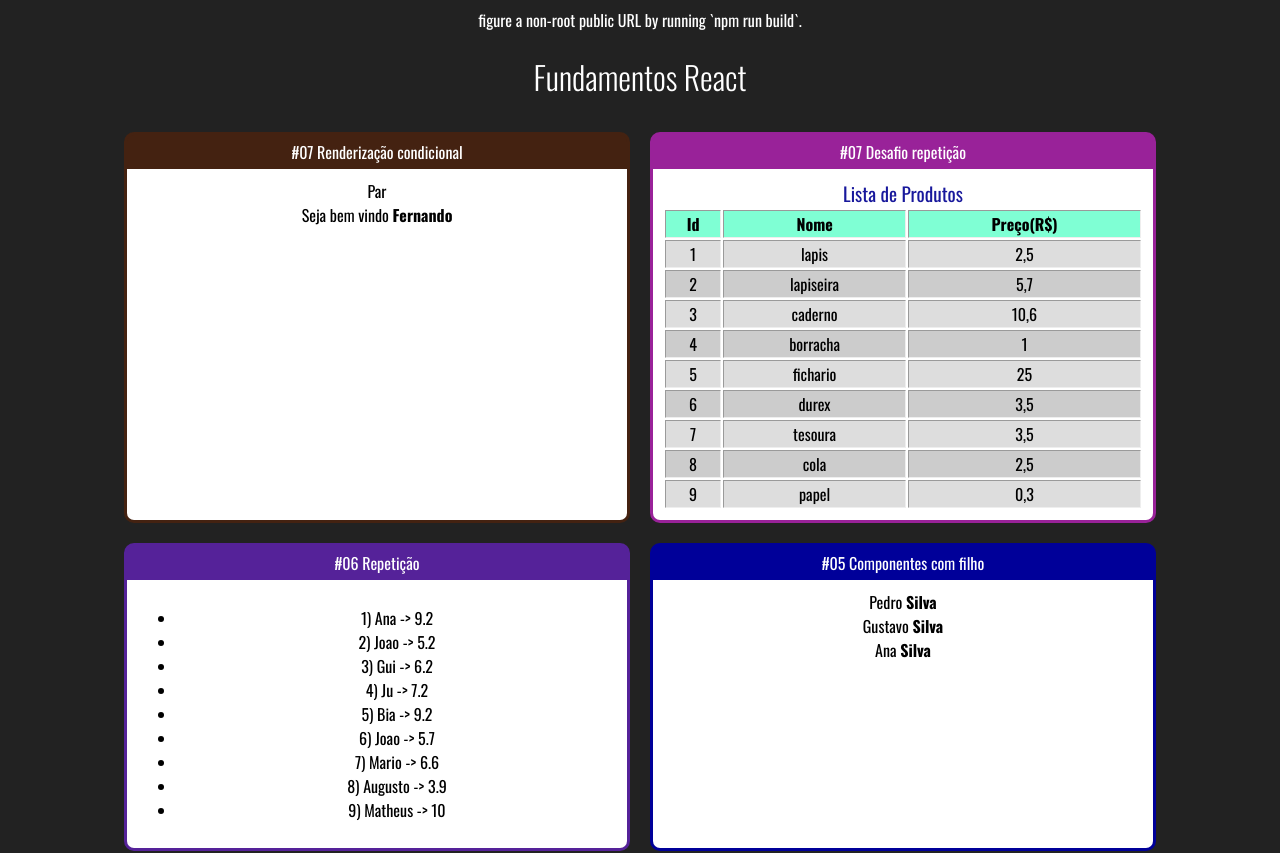
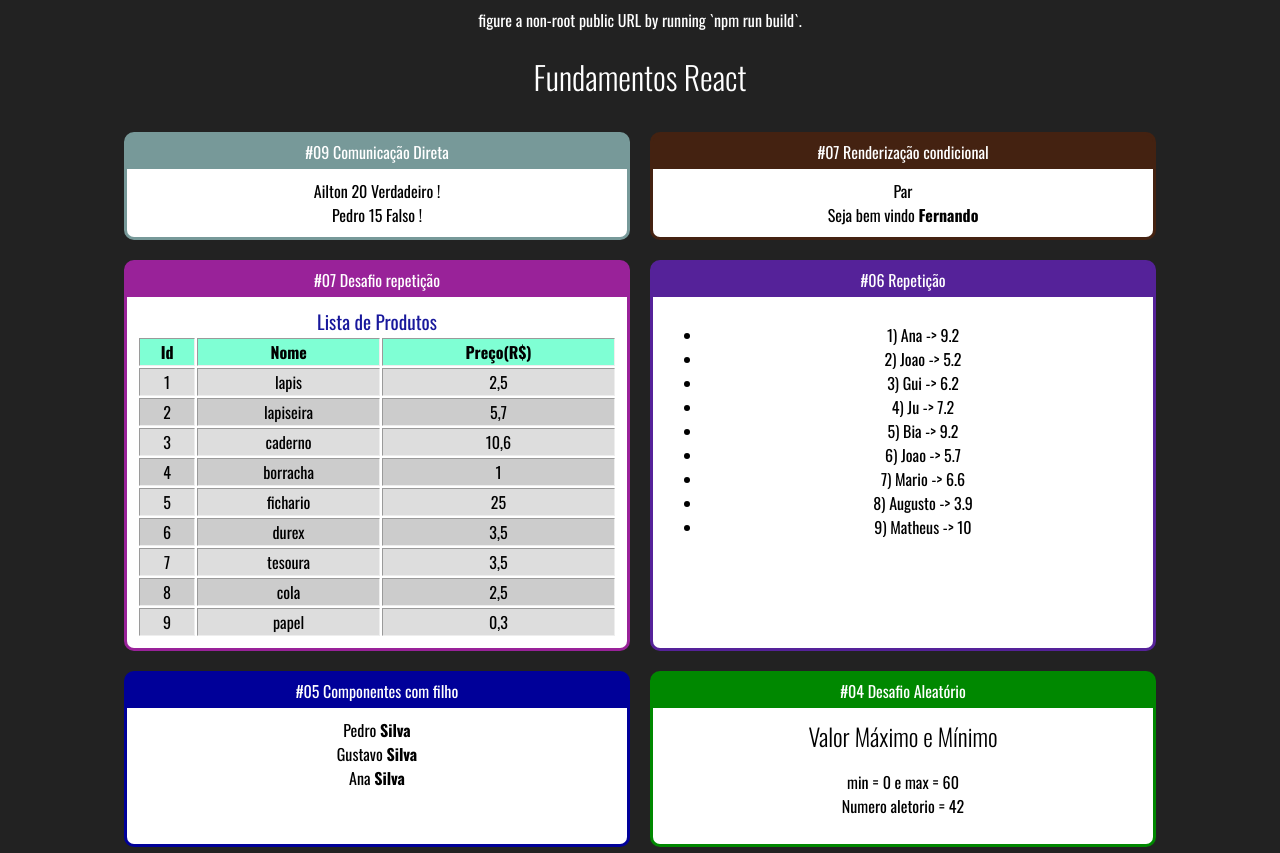
Before and after one commit to ArthurDetomi/Curso-React-Cod3r, a React (Create React App) app in the folder fundamentos-react/: page / in a window 1280 px wide. Shown: the top 853 px of the page. Built offline with nearby package versions, Linux system fonts and the light colour scheme.

Commit message:
Comunicação Direta entre componentes
Comunicação direta, passando informações do componente pai, para os
componentes do filho, o pai tendo uma referencia para o filho, essa é a
maneira mais comum de ocorrer a comunicação.

```diff
--- a/fundamentos-react/src/App.jsx
+++ b/fundamentos-react/src/App.jsx
@@ -10,6 +10,7 @@
 import Familia from "./components/basicos/Familia";
 import FamiliaMembro from "./components/basicos/FamiliaMembro";
 import ParOuImpar from "./components/condicional/ParOuImpar";
+import DiretaPai from "./components/comunicacao/DiretaPai";
 
 import ListaAlunos from "./components/repeticao/ListaAlunos";
 import TabelaProdutos from "./components/repeticao/TabelaProdutos";
@@ -21,6 +22,9 @@
         <h1>Fundamentos React</h1>
 
         <div className="Cards">
+            <Card titulo="#09 Comunicação Direta" color="#799">
+                <DiretaPai />
+            </Card>
 
             <Card titulo="#07 Renderização condicional" color="#421">
                 <ParOuImpar numero={22}></ParOuImpar>
--- /dev/null
+++ b/fundamentos-react/src/components/comunicacao/DiretaFilho.jsx
@@ -0,0 +1,12 @@
+/* eslint-disable import/no-anonymous-default-export */
+import React from "react";
+
+export default props => {
+    return (
+        <div>
+            <span>{props.nome} </span>
+            <span> {props.idade} </span>
+            <span> {props.nerd ? 'Verdadeiro' : 'Falso'} !</span>
+        </div>
+    );
+}
--- /dev/null
+++ b/fundamentos-react/src/components/comunicacao/DiretaPai.jsx
@@ -0,0 +1,13 @@
+/* eslint-disable import/no-anonymous-default-export */
+import React from "react";
+
+import DiretaFilho from "./DiretaFilho";
+
+export default props => {
+    return (
+        <div>
+            <DiretaFilho nome="Ailton" idade={20} nerd={true}/>
+            <DiretaFilho nome="Pedro" idade={15} nerd={false}/>
+        </div>
+    );
+}
```
